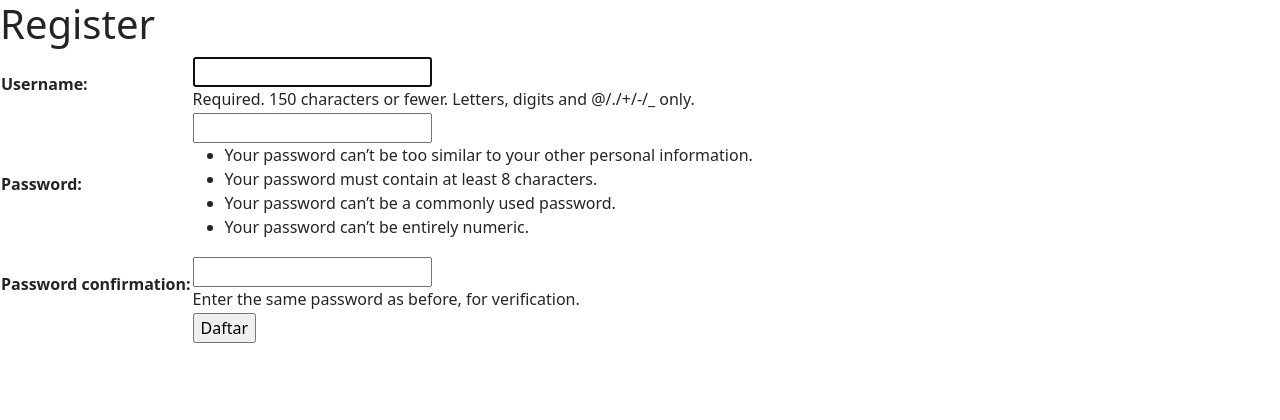
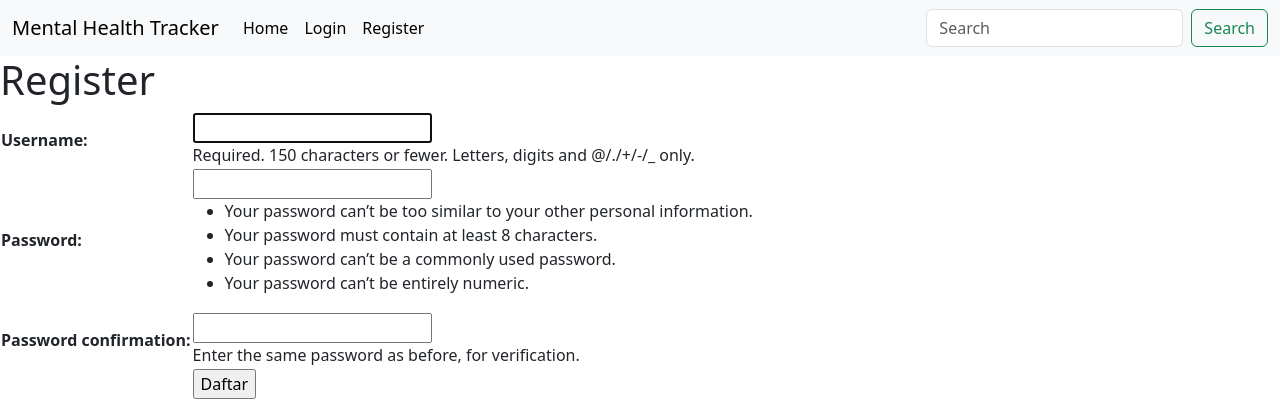
Before and after one commit to theoalll/mental-health-tracker, a Django app: page /register/ in a window 1280 px wide. Shown: the top 420 px of the page. Run offline with Django 5.2, Linux system fonts and the light colour scheme.

Commit message:
add navbar

```diff
--- a/main/templates/create_mood_entry.html
+++ b/main/templates/create_mood_entry.html
@@ -1,5 +1,7 @@
 {% extends 'base.html' %}
 {% block content %}
+{% include 'navbar.html' %}
+
 <h1>Add New Mood Entry</h1>
 
 <form method="POST">
--- a/main/templates/edit_mood.html
+++ b/main/templates/edit_mood.html
@@ -3,6 +3,7 @@
 {% load static %}
 
 {% block content %}
+{% include 'navbar.html' %}
 
 <h1>Edit Mood</h1>
 
--- a/main/templates/login.html
+++ b/main/templates/login.html
@@ -5,6 +5,8 @@
 {% endblock meta %}
 
 {% block content %}
+{% include 'navbar.html' %}
+
 <div class="login">
   <h1>Login</h1>
 
--- a/main/templates/main.html
+++ b/main/templates/main.html
@@ -1,5 +1,6 @@
 {% extends 'base.html' %}
 {% block content %}
+{% include 'navbar.html' %}
 
 <h1>Mental Health Tracker</h1>
 
--- a/main/templates/register.html
+++ b/main/templates/register.html
@@ -5,6 +5,7 @@
 {% endblock meta %}
 
 {% block content %}
+{% include 'navbar.html' %}
 
 <div class="login">
   <h1>Register</h1>
--- /dev/null
+++ b/templates/navbar.html
@@ -0,0 +1,35 @@
+<nav class="navbar navbar-expand-lg bg-body-tertiary">
+    <div class="container-fluid">
+      <a class="navbar-brand" href="#">Mental Health Tracker</a>
+      <button class="navbar-toggler" type="button" data-bs-toggle="collapse" data-bs-target="#navbarSupportedContent" aria-controls="navbarSupportedContent" aria-expanded="false" aria-label="Toggle navigation">
+        <span class="navbar-toggler-icon"></span>
+      </button>
+      <div class="collapse navbar-collapse" id="navbarSupportedContent">
+        <ul class="navbar-nav me-auto mb-2 mb-lg-0">
+          <li class="nav-item">
+            <a class="nav-link active" aria-current="page" href="#">Home</a>
+          </li>
+          {% if user.is_authenticated %}
+          <li class="nav-item">
+            <a class="navbar-brand" href="#">Welcome, {{ user.username }}</a>
+          </li>
+          <li class="nav-item">
+            <a class="nav-link active" aria-current="page" href="{% url 'main:logout' %}">Logout</a>
+          </li>
+          {% else %}
+          <li class="nav-item">
+            <a class="nav-link active" aria-current="page" href="{% url 'main:login' %}">Login</a>
+          </li>
+          <li class="nav-item">
+            <a class="nav-link active" aria-current="page" href="{% url 'main:register' %}">Register</a>
+          </li>
+          {% endif %}
+
+        </ul>
+        <form class="d-flex" role="search">
+          <input class="form-control me-2" type="search" placeholder="Search" aria-label="Search">
+          <button class="btn btn-outline-success" type="submit">Search</button>
+        </form>
+      </div>
+    </div>
+  </nav>
```
